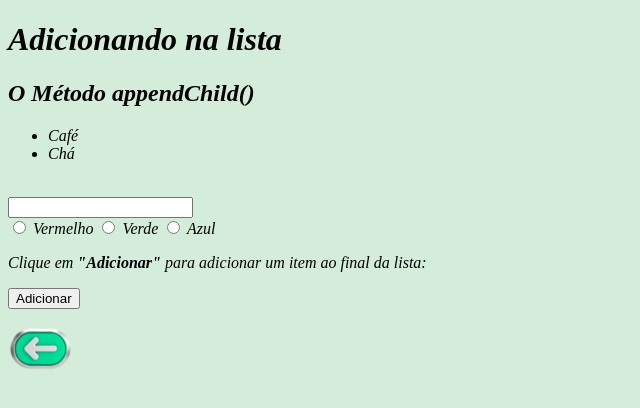
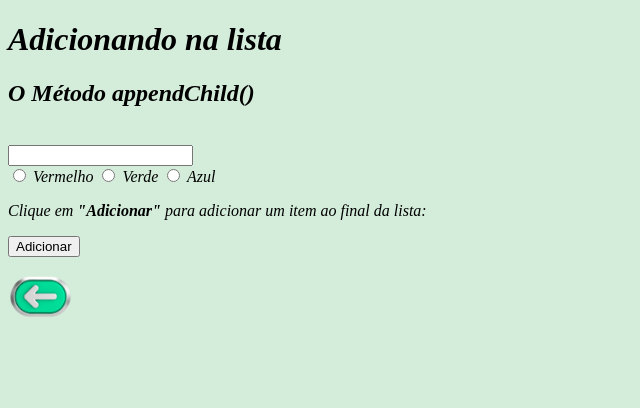
Before and after one commit to Du-santana/Js-Atividades, a plain HTML site: page paginas/atividade3.html in a window 1280 px wide. Shown: the whole page, without its empty margins (0-640 px from the left). Drawn offline with Linux system fonts and the light colour scheme.

Commit message:
Update atividade3.html

```diff
--- a/paginas/atividade3.html
+++ b/paginas/atividade3.html
@@ -18,8 +18,6 @@
     <h2>O Método appendChild()</h2>
 
     <ul id="myList">
-        <li>Café</li>
-        <li>Chá</li>
     </ul>
 
     <br>
```
